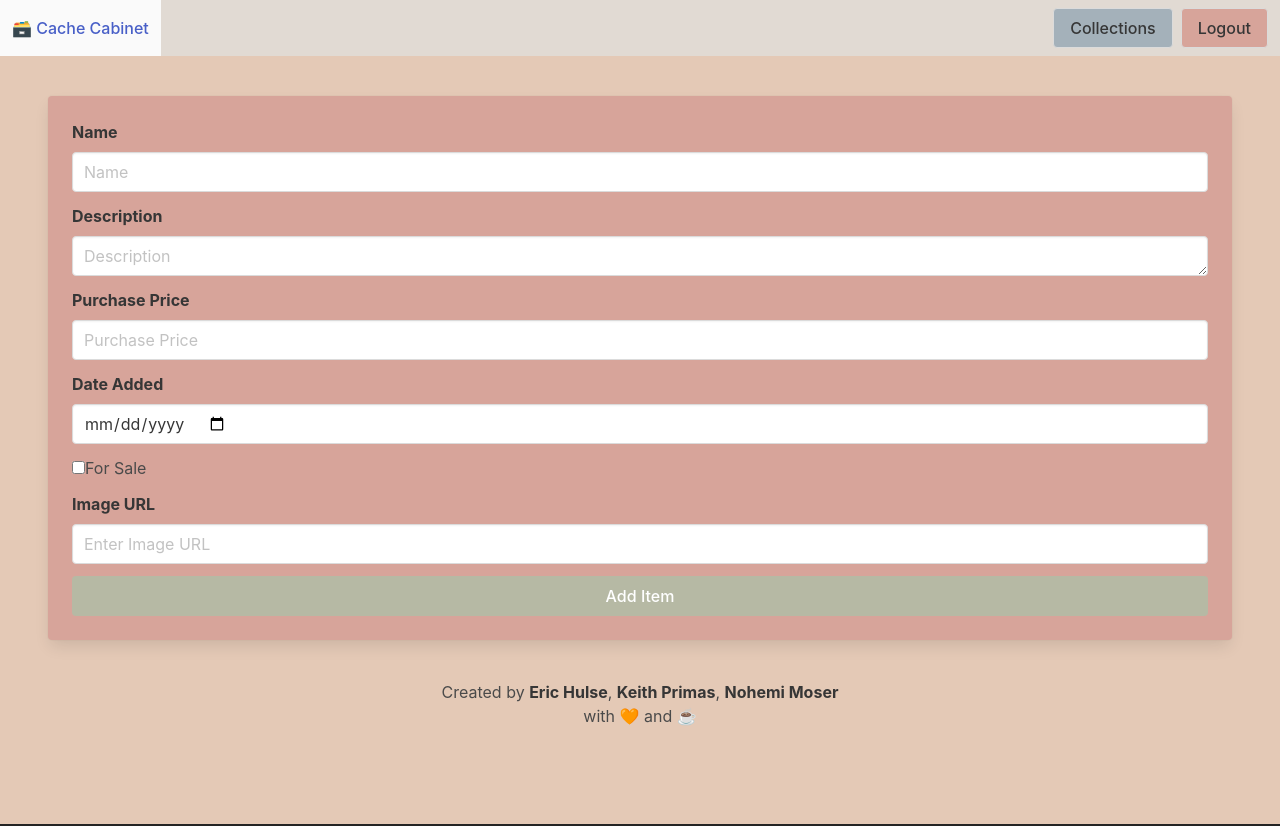
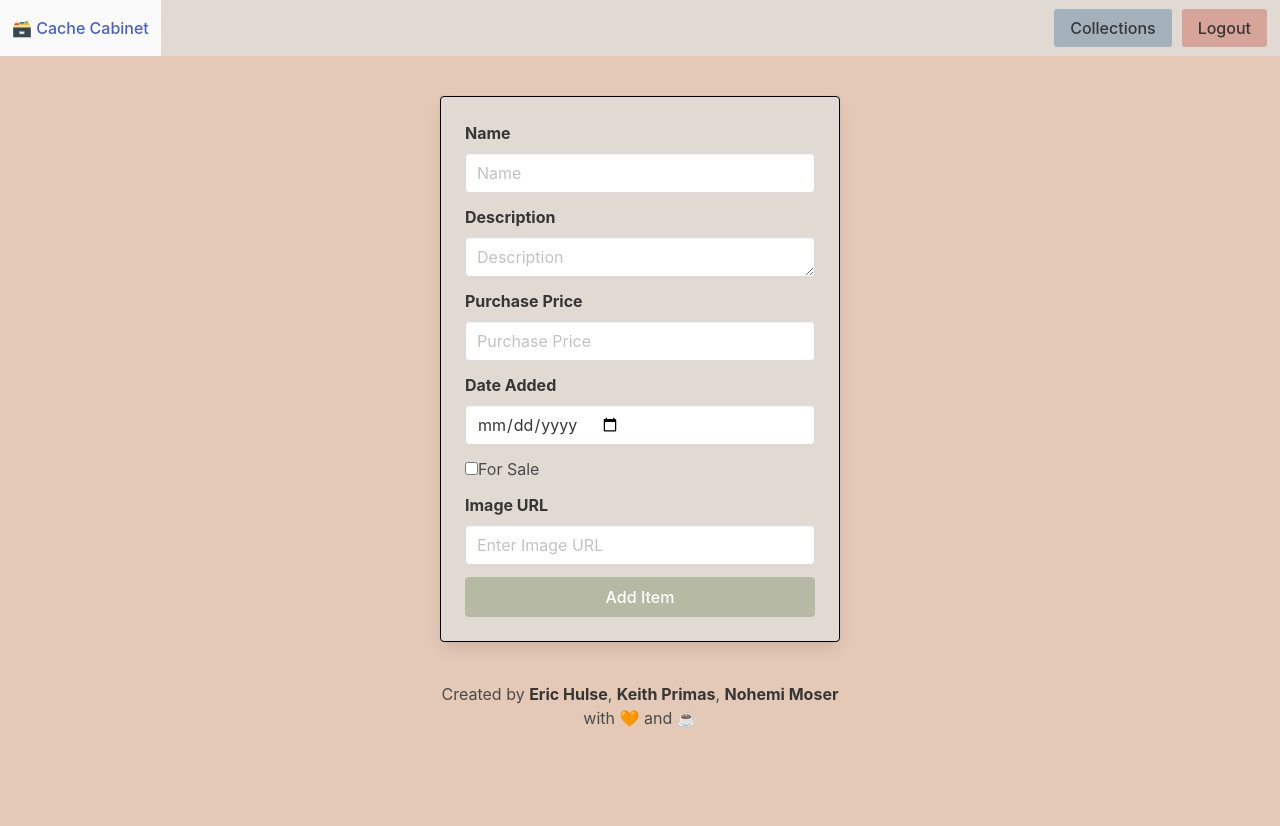
Before and after one commit to sempercuriosus/CacheCabinet, a React (Vite) app in the folder cachecabinet/Client/: page /item/new in a window 1280 px wide. Built offline with nearby package versions, Linux system fonts and the light colour scheme.

Commit message:
updated styles that were "broken" by removing the body flex item

```diff
--- a/cachecabinet/Client/src/components/CreateItem.jsx
+++ b/cachecabinet/Client/src/components/CreateItem.jsx
@@ -79,12 +79,16 @@ const CreateItem = ({ onAddItem }) => {
     }
   };
 
+  const cardStyle = {
+    maxWidth: '400px',
+    border: 'solid black thin',
+    backgroundColor: colorPalette.IVORY,
+  };
+
   return (
     <div
-      className='card'
-      style={{
-        backgroundColor: colorPalette.DUSTYROSE,
-      }}>
+      className='container card'
+      style={cardStyle}>
       <div className='card-content'>
         <div className='content'>
           <form>
--- a/cachecabinet/Client/src/components/EditCollection.jsx
+++ b/cachecabinet/Client/src/components/EditCollection.jsx
@@ -64,10 +64,17 @@ const EditCollection = () => {
     return <h1 className='title is-3'>Loading...</h1>;
   }
 
+  // Card
+  const cardStyle = {
+    maxWidth: '500px',
+    border: 'solid black thin',
+    backgroundColor: colorPalette.IVORY,
+  };
+
   return (
     <div
-      className='box has-text-centered'
-      style={{ maxWidth: '550px' }}>
+      className='container box has-text-centered'
+      style={cardStyle}>
       <h2 className='title is-4'>Update The Collection</h2>
       <div className='is-flex is-justify-content-flex-end'></div>
       <div className='field'>
--- a/cachecabinet/Client/src/components/EditItem.jsx
+++ b/cachecabinet/Client/src/components/EditItem.jsx
@@ -82,10 +82,17 @@ const EditItem = () => {
     }
   };
 
+  // Card
+  const cardStyle = {
+    maxWidth: '500px',
+    border: 'solid black thin',
+    backgroundColor: colorPalette.IVORY,
+  };
+
   return (
     <div
-      className='box has-text-centered'
-      style={{ maxWidth: '550px' }}>
+      className='container box has-text-centered'
+      style={cardStyle}>
       <h2 className='title is-4'>Update The Item</h2>
       <div className='is-flex is-justify-content-flex-end'></div>
       <div className='field'>
```
